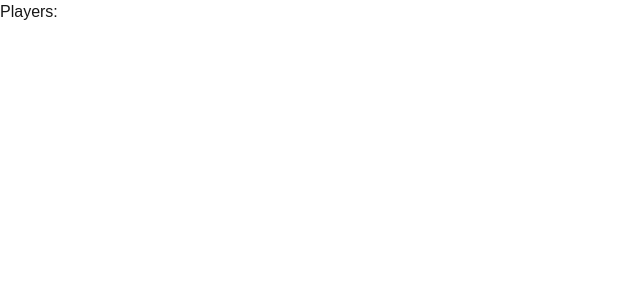
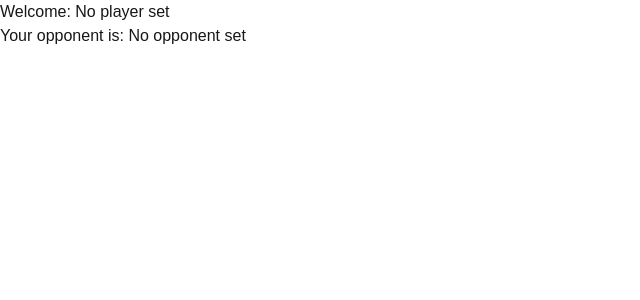
Before and after one commit to potluck/wavelink, a Next.js app: page / in a window 1280 px wide. Shown: the top 300 px of the page, without its empty margins (0-640 px from the left). Built offline with nearby package versions, Linux system fonts and the light colour scheme.

Commit message:
break out players

```diff
--- a/pages/[...players].tsx
+++ b/pages/[...players].tsx
@@ -1,7 +1,15 @@
 import { useRouter } from 'next/router'
 
 export default function Page() {
-  const router = useRouter()
-  console.log(router.query.players);
-  return <p>Players: {router.query.players?.toString()}</p>
+  const router = useRouter();
+  const players = !Array.isArray(router.query.players)? (router.query.players? [router.query.players] : []): router.query.players;
+  const player1 = players.length > 0 ? players[0] : "No player set";
+  const player2 = players.length > 1 ? players[1] : "No opponent set";
+
+  return  <div>
+    <p>
+    Welcome: {player1}
+    </p>
+    <p>Your opponent is: {player2}</p>
+  </div>
 }
```
